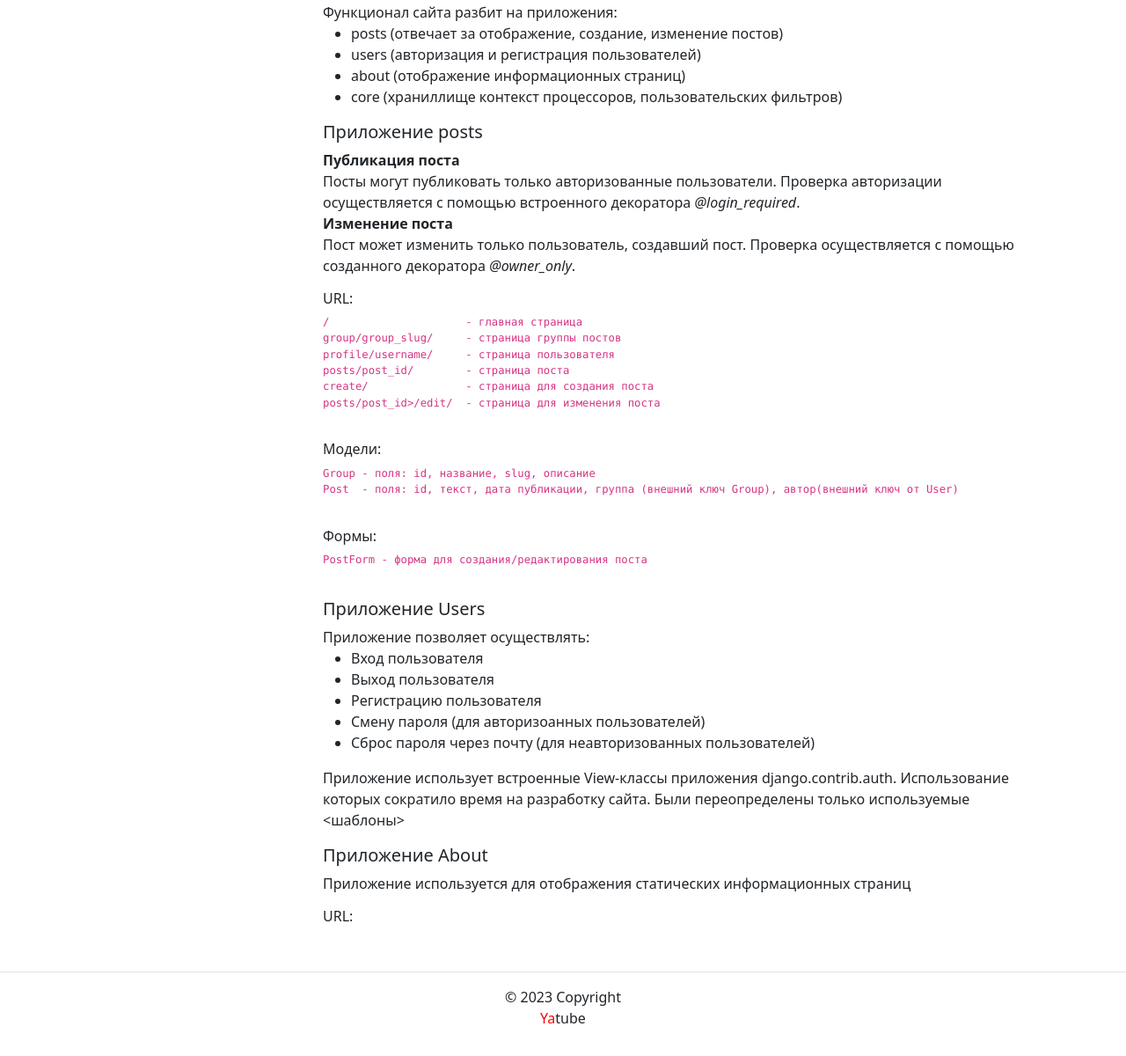
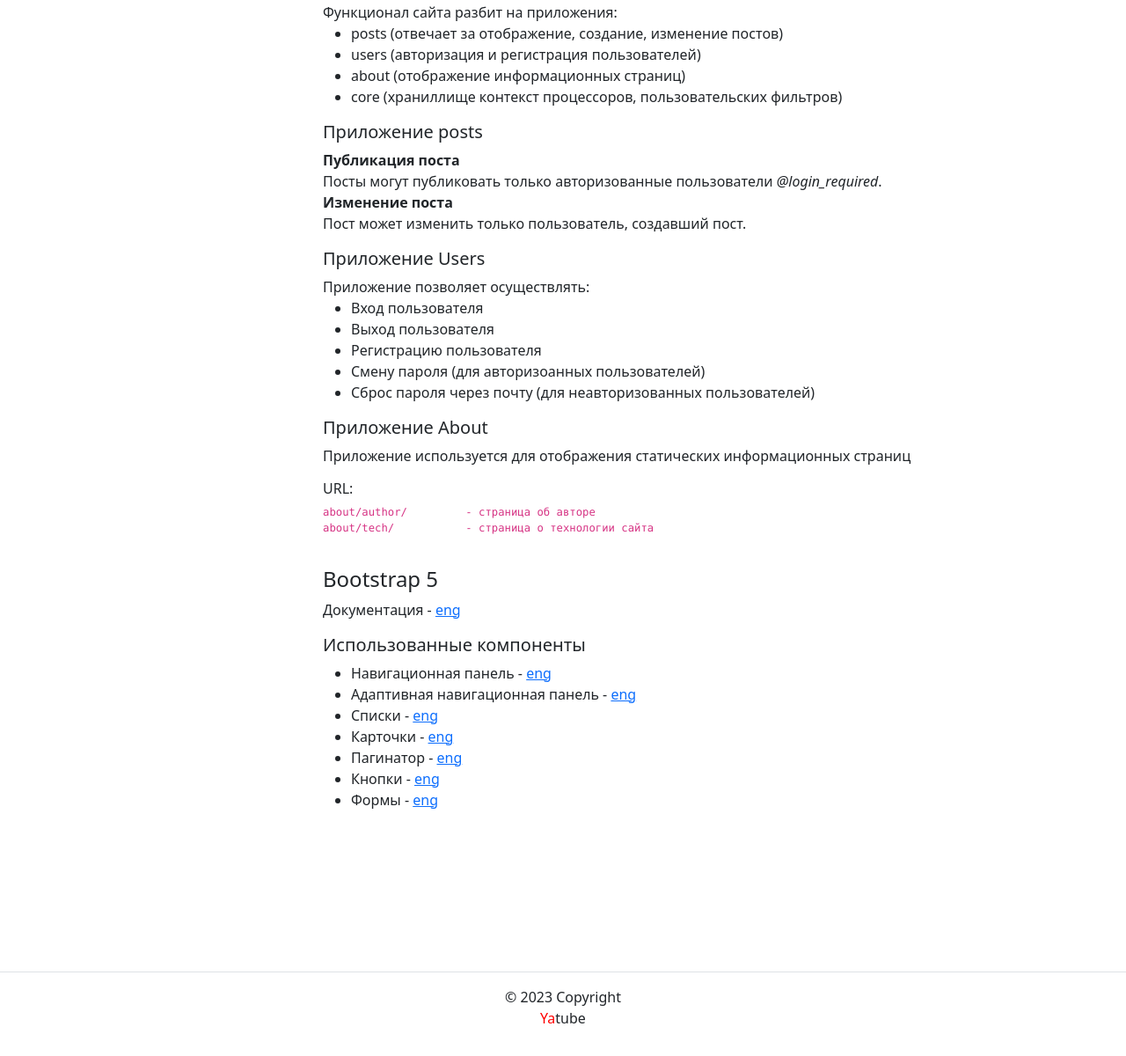
Before and after one commit to KuzenkovAG/yatube_new_feature, a Django app: page /about/tech/ in a window 1280 px wide. Shown: the part 417-1617 px from the top of the page at 88% size. Run offline with Django 3.2, Linux system fonts and the light colour scheme; some libraries are stand-ins or nearby versions.

Commit message:
Change about pages

```diff
--- a/yatube/core/templatetags/user_filters.py
+++ b/yatube/core/templatetags/user_filters.py
@@ -21,6 +21,6 @@
 @register.filter
 def cut_post_text(text):
     """Cut text for long post."""
-    if len(text) > 500:
-        return text[:497] + '...'
+    if len(text) > 1000:
+        return text[:997] + '...'
     return text
--- a/yatube/templates/about/tech.html
+++ b/yatube/templates/about/tech.html
@@ -48,38 +48,11 @@
         <h5>Приложение posts</h5>
         <p>
           <b>Публикация поста</b><br>
-          Посты могут публиковать только авторизованные пользователи. Проверка
-          авторизации осуществляется с помощью встроенного декоратора
+          Посты могут публиковать только авторизованные пользователи
           <i>@login_required</i>. <br>
           <b>Изменение поста</b><br>
-          Пост может изменить только пользователь, создавший пост. Проверка
-          осуществляется с помощью созданного декоратора <i>@owner_only</i>. <br>
+          Пост может изменить только пользователь, создавший пост. <br>
         </p>
-        <h6>URL:</h6>
-        <code>
-          <pre>
-/                     - главная страница
-group/group_slug/     - страница группы постов
-profile/username/     - страница пользователя
-posts/post_id/        - страница поста
-create/               - страница для создания поста
-posts/post_id>/edit/  - страница для изменения поста
-          </pre>
-        </code>
-        <h6>Модели:</h6>
-        <code>
-          <pre>
-Group - поля: id, название, slug, описание
-Post  - поля: id, текст, дата публикации, группа (внешний ключ Group), автор(внешний ключ от User)
-          </pre>
-        </code>
-        <h6>Формы:</h6>
-        <code>
-          <pre>
-PostForm - форма для создания/редактирования поста
-          </pre>
-        </code>
-
         <h5>Приложение Users</h5>
         <p class="low-margin">
           Приложение позволяет осуществлять:
@@ -90,10 +63,6 @@
         <li>Смену пароля (для авторизоанных пользователей)</li>
         <li>Сброс пароля через почту (для неавторизованных пользователей)</li>
       </ul>
-        </p>
-        <p>
-          Приложение использует встроенные View-классы приложения django.contrib.auth.
-          Использование которых сократило время на разработку сайта.  Были переопределены только используемые <шаблоны> </шаблоны>
         </p>
         <h5>Приложение About</h5>
         <p>
@@ -107,42 +76,10 @@
           </pre>
         </code>
 
-        <h5>Приложение Core</h5>
-        <p>
-          Вспомогательное приложение для хранения пользовательских context
-          processors, filter
-        </p>
-
-        <h4>Шаблоны</h4>
-        <p>
-          Встроенный шаблонизатор позволяет генерировать страницу на основании
-          имеющихся шаблонов
-        </p>
-        Шаблоны страниц располагаются в папке template
-        <code>
-          <pre>
-template
-├── about       - шаблоны приложения about
-├── includes    - общие шаблоны отображения поста, формы, паджинатора, заголовка и подвала страницы
-├── posts       - шаблоны приложения posts
-├── users       - шаблоны приложения users
-└── base.html   - основа страницы
-          </pre>
-        </code>
         <h4 id="list-item-3">Bootstrap 5</h4>
         <p>
-          Bootstrap - framework для создания разметки сайта <br>
           Документация - <a href="https://getbootstrap.com/docs/5.0/getting-started/introduction/" target="_blank">eng</a><br>
         </p>
-        Статические файлы для создания дизайна сайта (css файлы, image, java scripts) собраны в папке stitic
-        <code>
-          <pre>
-static
-├── css
-├── img
-└── js
-          </pre>
-        </code>
         <h5>Использованные компоненты</h5>
         <ul>
           <li>
@@ -150,7 +87,7 @@
             <a href="https://getbootstrap.com/docs/5.0/components/navbar/#image-and-text" target="_blank">eng</a>
           </li>
           <li>
-            Адаптивная навигационная панель (для просмотра с мобильных телефонов) -
+            Адаптивная навигационная панель -
             <a href="https://getbootstrap.com/docs/5.0/components/navbar/#external-content" target="_blank">eng</a>
           </li>
           <li>
--- a/yatube/yatube/settings.py
+++ b/yatube/yatube/settings.py
@@ -23,9 +23,10 @@
 SECRET_KEY = 'kurv4p#0qgu@agl0cso-=m(5l=sf7%=o@!(x9xjz=(+2fy*^6w'
 
 # SECURITY WARNING: don't run with debug turned on in production!
-DEBUG = True
+DEBUG = False
 
 ALLOWED_HOSTS = [
+    '192.168.0.103',
     'localhost',
     '127.0.0.1',
     '[::1]',
@@ -36,6 +37,7 @@
 
 INTERNAL_IPS = [
     '127.0.0.1',
+    '192.168.0.103',
 ]
 
 # Application definition
```
Also changed, not shown: yatube/templates/about/author.html (+0 -7 lines).
